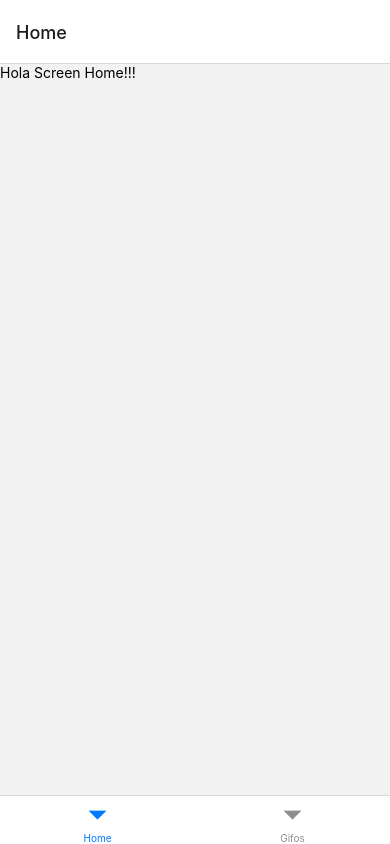
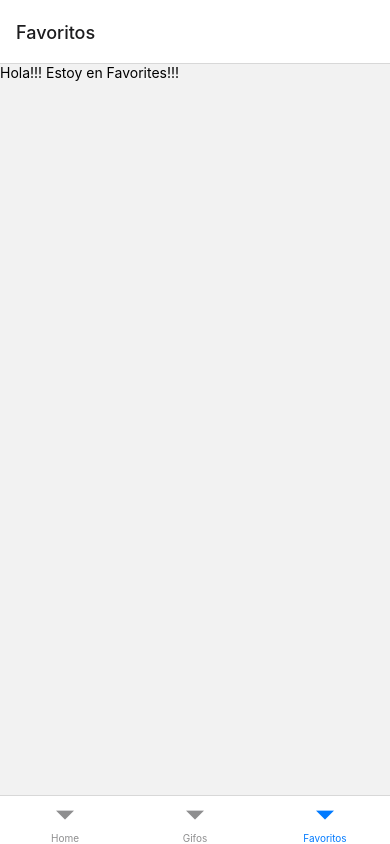
Before and after one commit to pabloencina/Gifos_React_Native, a React Native app: screen /Favoritos in a window 390 px wide. Built offline with nearby package versions, Linux system fonts and the light colour scheme; no server answers.

Commit message:
Se trabaja en la navegación

```diff
--- a/src/Components/CardGifs/CardGifs.jsx
+++ b/src/Components/CardGifs/CardGifs.jsx
@@ -13,7 +13,7 @@ import useApi from "../Hooks/useApi";
 import BtnVerMas from "./BtnVerMas";
 import Search from "./Search";
 
-const CardGift = ({ fontRoboto, category, setCategory }) => {
+const CardGifs = ({ fontRoboto, category, setCategory }) => {
   const [offset, setOffset] = useState(0);
   const limit = 10;
   const API_URL = "https://api.giphy.com/v1/gifs/search";
@@ -54,7 +54,7 @@ const CardGift = ({ fontRoboto, category, setCategory }) => {
   );
 };
 
-export default CardGift;
+export default CardGifs;
 
 const styles = StyleSheet.create({
   container: {
--- a/src/Components/Home-Inicio/Home.jsx
+++ b/src/Components/Home-Inicio/Home.jsx
@@ -1,12 +1,14 @@
 import React from "react";
-import { Image, StyleSheet, Text, View } from "react-native";
+import { Image, ScrollView, StyleSheet, Text, View } from "react-native";
 import theme from "../../Styles/Theme/theme";
-//import Trending from "./Trending";
+import Trending from "../Trending/Trending";
+import TrendingGifos from "../Trending/TrendingGifos";
 //import CardGift from "../CardsGift/CardGift";
 
 const Home = ({ fontRoboto, fontMontserrat, setCategory }) => {
   return (
     <View style={styles.container}>
+      <ScrollView>
         <Text style={[styles.text, { fontFamily: fontMontserrat }]}>
           Inspirate, busca, guarda,
         </Text>
@@ -21,7 +23,9 @@ const Home = ({ fontRoboto, fontMontserrat, setCategory }) => {
           source={require("../../Assets/Images/Image-principal.png")}
         />
 
-      {/* <Trending fontRoboto={fontRoboto} fontMontserrat={fontMontserrat} /> */}
+        <Trending fontRoboto={fontRoboto} fontMontserrat={fontMontserrat} />
+        <TrendingGifos fontRoboto={fontRoboto} />
+      </ScrollView>
     </View>
   );
 };
@@ -32,17 +36,19 @@ const styles = StyleSheet.create({
   container: {
     justifyContent: "center",
     alignItems: "center",
+    marginVertical: 20,
     //flex: 0,
-    marginTop: 20,
   },
   text: {
     color: theme.color.primary,
     fontWeight: theme.fontWeights.bold,
     fontSize: theme.fontSizes.title2,
+    alignItems: "center",
   },
   image: {
     width: 250,
     height: 250,
+    alignItems: "center",
   },
   colorGifos: {
     color: theme.color.secondary,
--- a/src/Components/Navigation.js
+++ b/src/Components/Navigation.js
@@ -5,6 +5,7 @@ import React from "react";
 import { NavigationContainer } from "@react-navigation/native";
 import ScreenHome from "./Screens/ScreenHome";
 import ScreenGifs from "./Screens/ScreenGifs";
+import ScreenFavorites from "./Screens/ScreenFavorites";
 
 //screens
 
@@ -15,6 +16,7 @@ function MyTabs() {
     <Tab.Navigator>
       <Tab.Screen name="Home" component={ScreenHome} />
       <Tab.Screen name="Gifos" component={ScreenGifs} />
+      <Tab.Screen name="Favoritos" component={ScreenFavorites} />
     </Tab.Navigator>
   );
 }
--- /dev/null
+++ b/src/Components/Screens/ScreenFavorites.jsx
@@ -0,0 +1,8 @@
+import React from "react";
+import { Text } from "react-native";
+
+const ScreenFavorites = () => {
+  return <Text>Hola!!! Estoy en Favorites!!!</Text>;
+};
+
+export default ScreenFavorites;
--- a/src/Components/Screens/ScreenGifs.jsx
+++ b/src/Components/Screens/ScreenGifs.jsx
@@ -1,8 +1,9 @@
-import React from "react";
-import { Text } from "react-native";
+import React, { useState } from "react";
+import CardGifs from "../CardGifs/CardGifs";
 
 const ScreenGifs = () => {
-  return <Text>Hola Screen Gifs!!!</Text>;
+  const [category, setCategory] = useState("");
+  return <CardGifs category={category} setCategory={setCategory} />;
 };
 
 export default ScreenGifs;
--- a/src/Components/Screens/ScreenHome.jsx
+++ b/src/Components/Screens/ScreenHome.jsx
@@ -1,8 +1,9 @@
 import React from "react";
 import { Text } from "react-native";
+import Home from "../Home-Inicio/Home";
 
 const ScreenHome = () => {
-  return <Text>Hola Screen Home!!!</Text>;
+  return <Home />;
 };
 
 export default ScreenHome;
```
Lines whose indentation alone changed are shown as unchanged.
